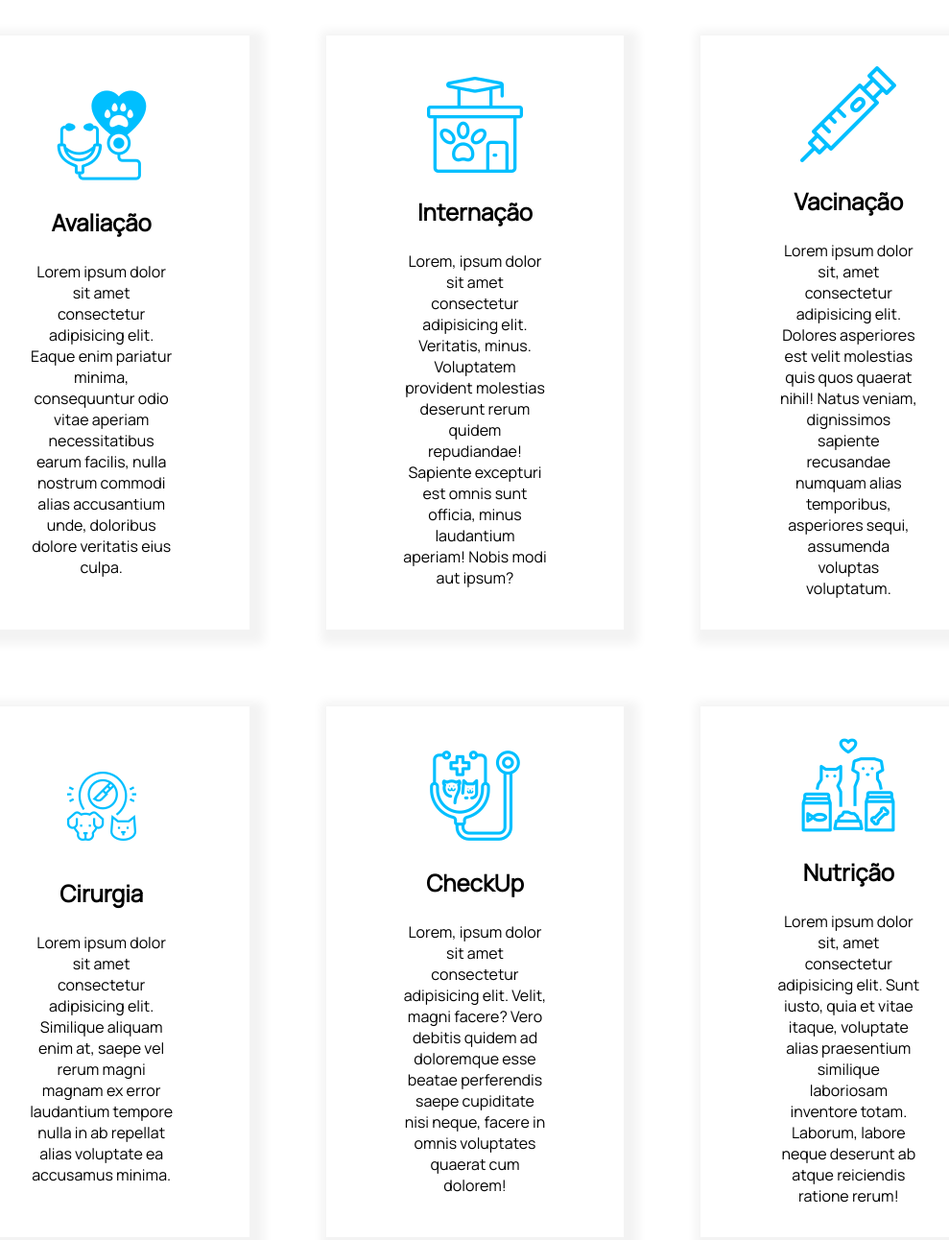
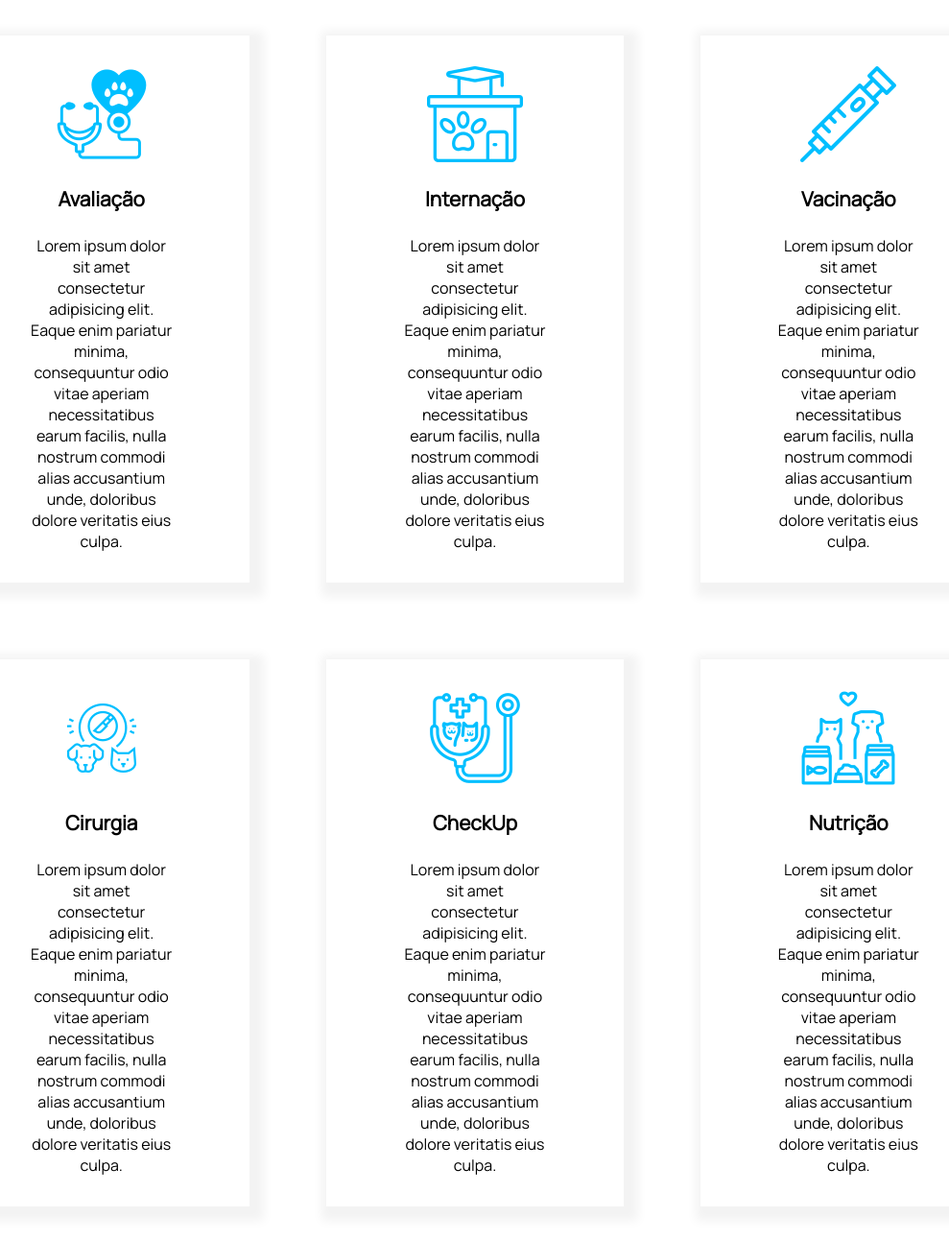
Before and after one commit to LuisBraga31/vetMania, a plain HTML site: page index.html in a window 1280 px wide. Shown: the part 768-2060 px from the top of the page at 96% size, without its empty margins (145-1134 px from the left). Drawn offline with Linux system fonts and the light colour scheme.

Commit message:
Correcting some details

```diff
--- a/css/style.css
+++ b/css/style.css
@@ -120,7 +120,7 @@ section {
 
 .aboutUs_text p {
     font-size: 1rem;
-    text-align: center;
+    text-align: justify;
 }
 
 .aboutUs_text a {
@@ -157,7 +157,7 @@ section {
     padding: 3rem;
 }
 
-.services h3 {
+.services h2 {
     font-size: 1.5rem;
 }
 
@@ -179,6 +179,10 @@ section {
     box-shadow: 5px 5px 10px 10px var(--whiteGray);
 }
 
+.service_item h3 {
+    font-size: 1.3rem;
+}
+
 .service_item p {
     text-align: center;
 }
--- a/index.html
+++ b/index.html
@@ -54,7 +54,7 @@
         </section>
 
         <section class="services">
-            <h3> Serviços </h3>
+            <h2> Serviços </h2>
 
             <div class="services_content">
 
@@ -69,43 +69,40 @@
                 <div class="service_item">
                     <img src="./assets/services/internacao.png" alt="">
                     <h3> Internação </h3>
-                    <p> Lorem, ipsum dolor sit amet consectetur adipisicing elit. Veritatis, minus. Voluptatem provident molestias
-                        deserunt rerum quidem repudiandae! Sapiente excepturi est omnis sunt officia, minus laudantium aperiam! Nobis
-                        modi aut ipsum?
+                    <p> Lorem ipsum dolor sit amet consectetur adipisicing elit. Eaque enim pariatur minima, consequuntur odio vitae aperiam
+                        necessitatibus earum facilis, nulla nostrum commodi alias accusantium unde, doloribus dolore veritatis eius culpa.
                     </p>
                 </div>
 
                 <div class="service_item">
                     <img src="./assets/services/vacina.png" alt="">
                     <h3> Vacinação </h3>
-                    <p> Lorem ipsum dolor sit, amet consectetur adipisicing elit. Dolores asperiores est velit molestias quis quos
-                        quaerat nihil! Natus veniam, dignissimos sapiente recusandae numquam alias temporibus, asperiores sequi,
-                        assumenda voluptas voluptatum.
+                    <p> Lorem ipsum dolor sit amet consectetur adipisicing elit. Eaque enim pariatur minima, consequuntur odio vitae aperiam
+                        necessitatibus earum facilis, nulla nostrum commodi alias accusantium unde, doloribus dolore veritatis eius culpa.
                     </p>
                 </div>
 
                 <div class="service_item">
                     <img src="./assets/services/cirurgia.png" alt="">
                     <h3> Cirurgia </h3>
-                    <p> Lorem ipsum dolor sit amet consectetur adipisicing elit. Similique aliquam enim at, saepe vel rerum magni magnam
-                        ex error laudantium tempore nulla in ab repellat alias voluptate ea accusamus minima.
+                    <p> Lorem ipsum dolor sit amet consectetur adipisicing elit. Eaque enim pariatur minima, consequuntur odio vitae aperiam
+                        necessitatibus earum facilis, nulla nostrum commodi alias accusantium unde, doloribus dolore veritatis eius culpa.
                     </p>
                 </div>
 
                 <div class="service_item">
                     <img src="./assets/services/checkup.png" alt="">
                     <h3> CheckUp </h3>
-                    <p> Lorem, ipsum dolor sit amet consectetur adipisicing elit. Velit, magni facere? Vero debitis quidem ad doloremque
-                        esse beatae perferendis saepe cupiditate nisi neque, facere in omnis voluptates quaerat cum dolorem!
+                    <p> Lorem ipsum dolor sit amet consectetur adipisicing elit. Eaque enim pariatur minima, consequuntur odio vitae aperiam
+                        necessitatibus earum facilis, nulla nostrum commodi alias accusantium unde, doloribus dolore veritatis eius culpa.
                     </p>
                 </div>
 
                 <div class="service_item">
                     <img src="./assets/services/nutricao.png" alt="">
                     <h3> Nutrição </h3>
-                    <p> Lorem ipsum dolor sit, amet consectetur adipisicing elit. Sunt iusto, quia et vitae itaque, voluptate alias
-                        praesentium similique laboriosam inventore totam. Laborum, labore neque deserunt ab atque reiciendis ratione
-                        rerum!
+                    <p> Lorem ipsum dolor sit amet consectetur adipisicing elit. Eaque enim pariatur minima, consequuntur odio vitae aperiam
+                        necessitatibus earum facilis, nulla nostrum commodi alias accusantium unde, doloribus dolore veritatis eius culpa.
                     </p>
                 </div>
 
```
